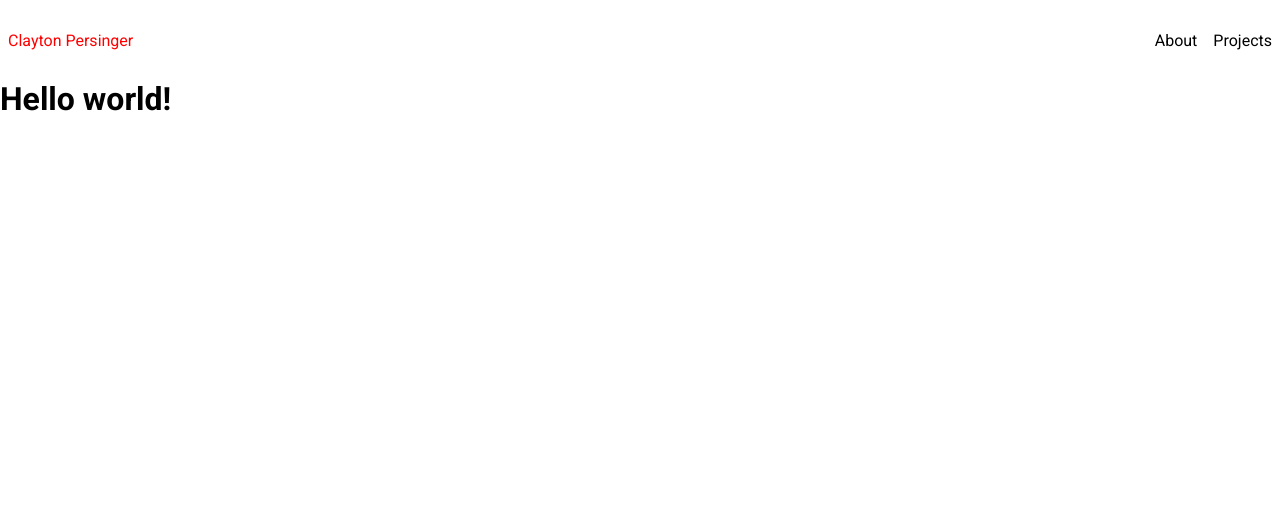
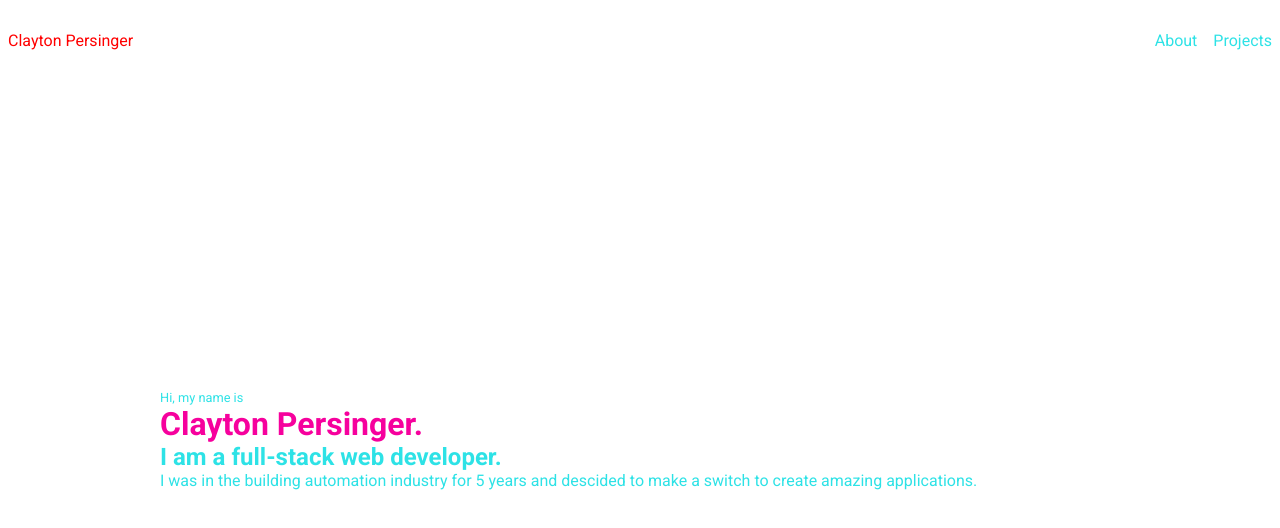
Before and after one commit to oMnotopia/portfolio, a React (Vite) app: page / in a window 1280 px wide. Shown: the top 528 px of the page. Built offline with nearby package versions, Linux system fonts and the light colour scheme.

Commit message:
Add more info for homepage

```diff
--- a/src/components/HomePage.jsx
+++ b/src/components/HomePage.jsx
@@ -1,9 +1,16 @@
-
+import '../styles/HomePage.css'
 
 const HomePage = () => {
 
   return (
-    <h1>Hello world!</h1>
+    <div id="home-page">
+      <div className="container">
+        <p className="intro">Hi, my name is</p>
+        <h1 className="name">Clayton Persinger.</h1>
+        <h2 className="info">I am a full-stack web developer.</h2>
+        <p className="description">I was in the building automation industry for 5 years and descided to make a switch to create amazing applications.</p>
+      </div>
+    </div>
   )
 
 }
```
